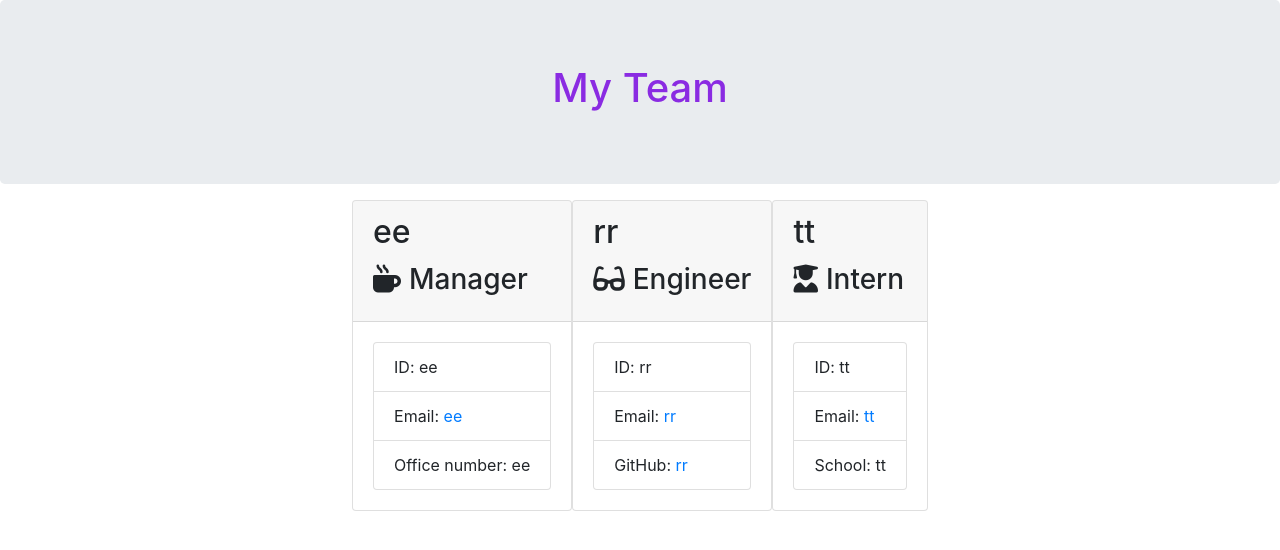
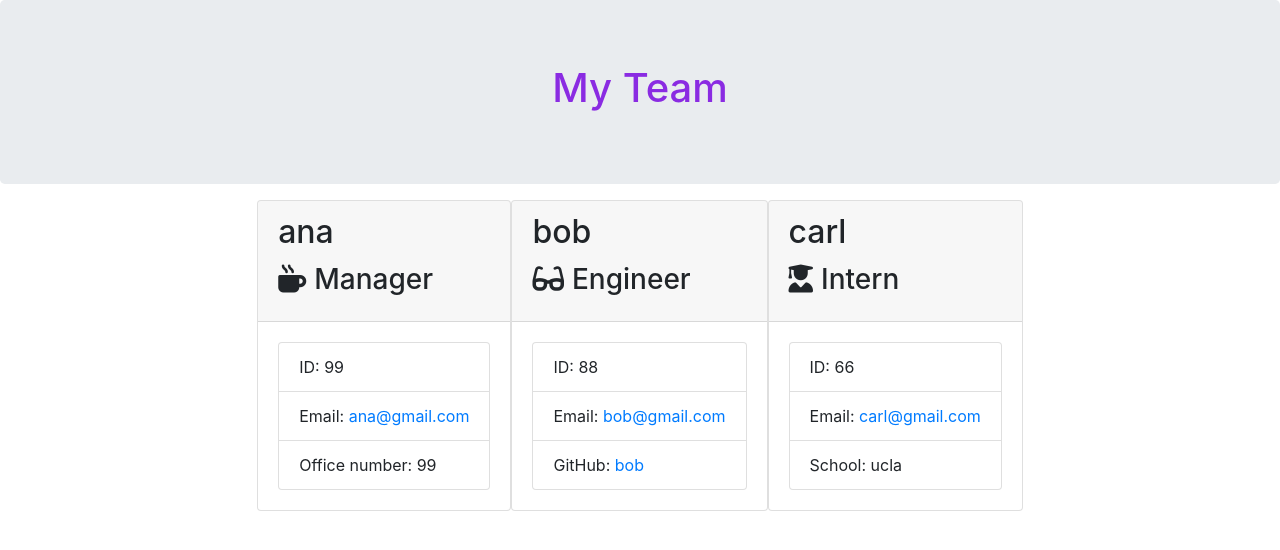
Before and after one commit to anabee/Employee_Summary_Generator, a website: page output/team.html in a window 1280 px wide. Drawn offline with nearby package versions, Linux system fonts and the light colour scheme; files that its build step writes are made by us from their sources.

Commit message:
added screenshots

```diff
--- a/output/team.html
+++ b/output/team.html
@@ -25,40 +25,40 @@
             <div class="team-area col-12 d-flex justify-content-center">
                 <div class="card employee-card">
     <div class="card-header">
-        <h2 class="card-title">ee</h2>
+        <h2 class="card-title">ana</h2>
         <h3 class="card-title"><i class="fas fa-mug-hot mr-2"></i>Manager</h3>
     </div>
     <div class="card-body">
         <ul class="list-group">
-            <li class="list-group-item">ID: ee</li>
-            <li class="list-group-item">Email: <a href="mailto:ee">ee</a></li>
-            <li class="list-group-item">Office number: ee</li>
+            <li class="list-group-item">ID: 99</li>
+            <li class="list-group-item">Email: <a href="mailto:ana@gmail.com">ana@gmail.com</a></li>
+            <li class="list-group-item">Office number: 99</li>
         </ul>
     </div>
 </div>
 <div class="card employee-card">
     <div class="card-header">
-        <h2 class="card-title">rr</h2>
+        <h2 class="card-title">bob</h2>
         <h3 class="card-title"><i class="fas fa-glasses mr-2"></i>Engineer</h3>
     </div>
     <div class="card-body">
         <ul class="list-group">
-            <li class="list-group-item">ID: rr</li>
-            <li class="list-group-item">Email: <a href="mailto:rr">rr</a></li>
-            <li class="list-group-item">GitHub: <a href="https://github.com/rr" target="_blank" rel="noopener noreferrer">rr</a></li>
+            <li class="list-group-item">ID: 88</li>
+            <li class="list-group-item">Email: <a href="mailto:bob@gmail.com">bob@gmail.com</a></li>
+            <li class="list-group-item">GitHub: <a href="https://github.com/bob" target="_blank" rel="noopener noreferrer">bob</a></li>
         </ul>
     </div>
 </div>
 <div class="card employee-card">
     <div class="card-header">
-        <h2 class="card-title">tt</h2>
+        <h2 class="card-title">carl</h2>
         <h3 class="card-title"><i class="fas fa-user-graduate mr-2"></i>Intern</h3>
     </div>
     <div class="card-body">
         <ul class="list-group">
-            <li class="list-group-item">ID: tt</li>
-            <li class="list-group-item">Email: <a href="mailto:tt">tt</a></li>
-            <li class="list-group-item">School: tt</li>
+            <li class="list-group-item">ID: 66</li>
+            <li class="list-group-item">Email: <a href="mailto:carl@gmail.com">carl@gmail.com</a></li>
+            <li class="list-group-item">School: ucla</li>
         </ul>
     </div>
 </div>
```
Also changed, not shown: README.md.
